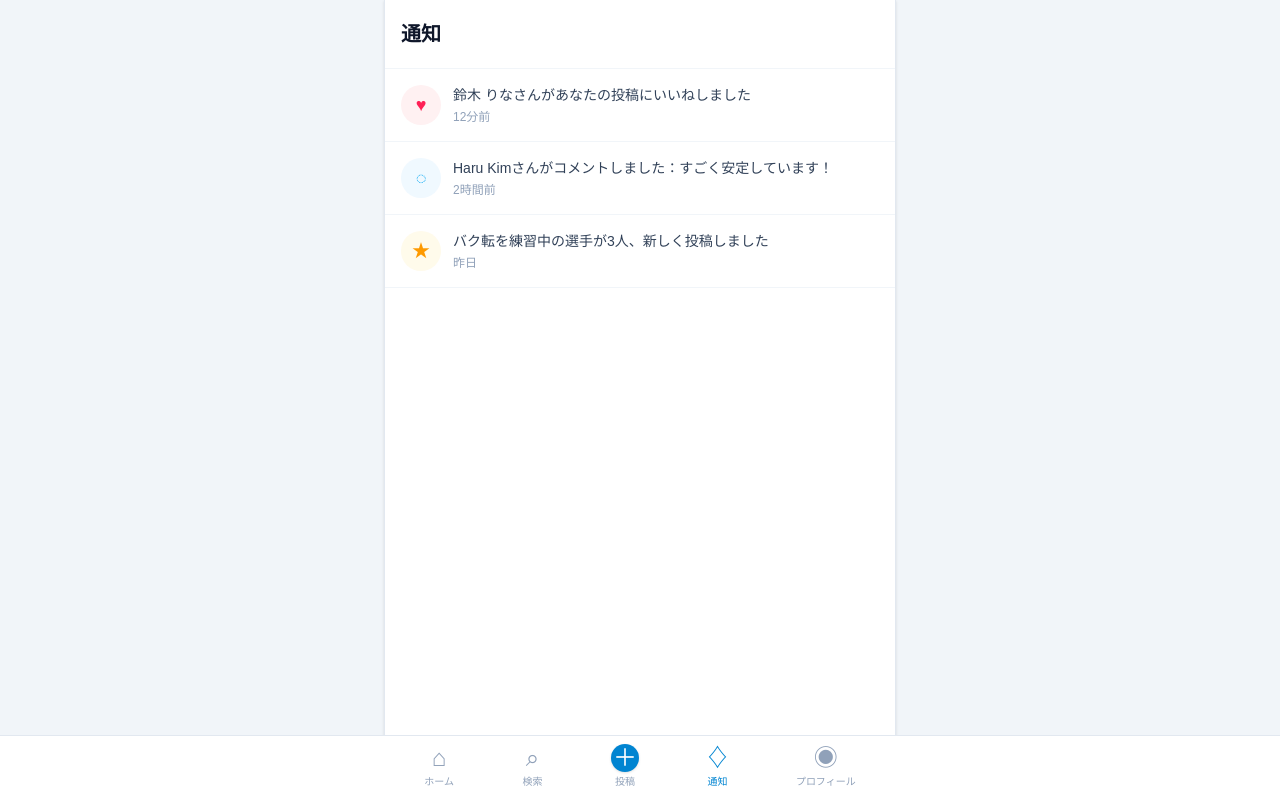
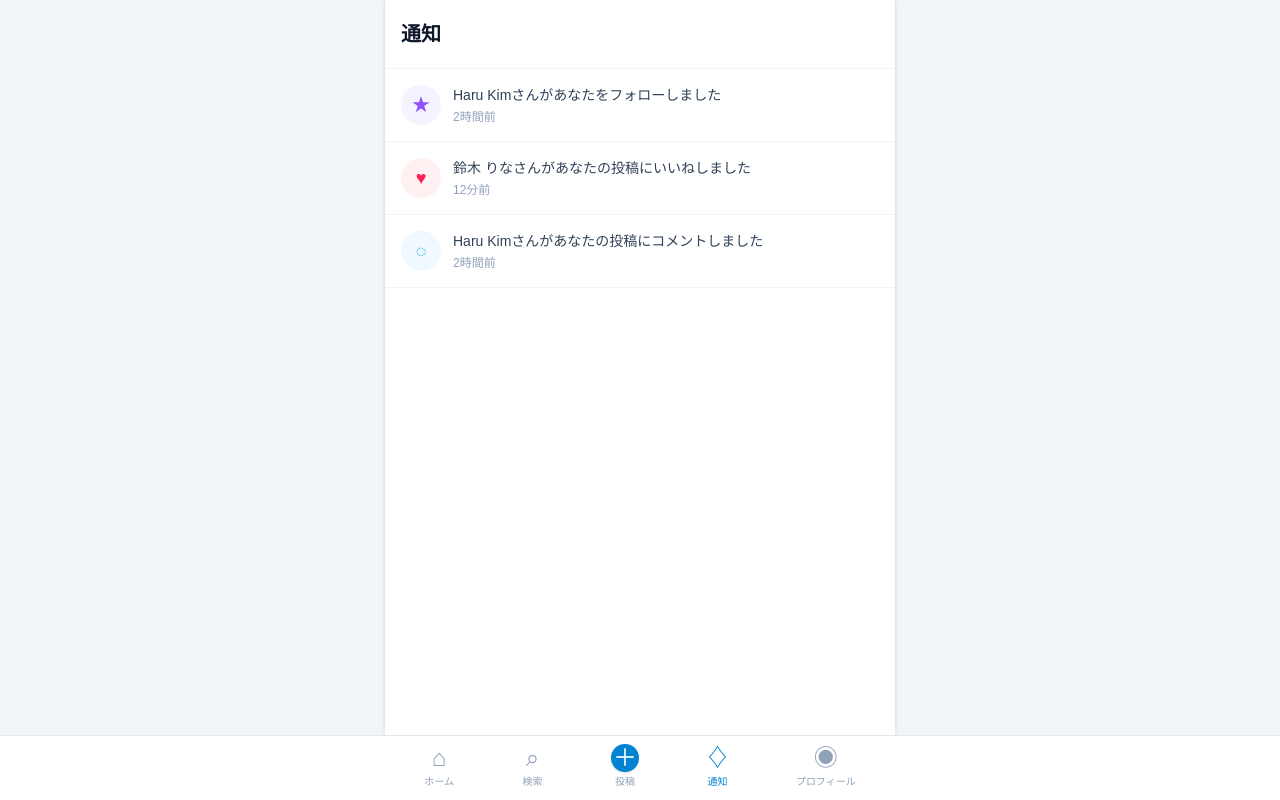
Before and after one commit to oG4BUo/GymSkill, a Next.js app: page /notifications in a window 1280 px wide. Built offline with nearby package versions, Linux system fonts and the light colour scheme.

Commit message:
feat: add notification system

```diff
--- a/src/app/notifications/page.tsx
+++ b/src/app/notifications/page.tsx
@@ -1,2 +1,52 @@
-const notifications = [{ icon: "♥", text: "鈴木 りなさんがあなたの投稿にいいねしました", time: "12分前", color: "text-rose-500 bg-rose-50" }, { icon: "◌", text: "Haru Kimさんがコメントしました：すごく安定しています！", time: "2時間前", color: "text-sky-500 bg-sky-50" }, { icon: "★", text: "バク転を練習中の選手が3人、新しく投稿しました", time: "昨日", color: "text-amber-500 bg-amber-50" }];
-export default function NotificationsPage() { return <><header className="border-b border-slate-100 px-4 py-5"><h1 className="text-xl font-bold">通知</h1></header><div>{notifications.map((item) => <div key={item.text} className="flex gap-3 border-b border-slate-100 px-4 py-4"><div className={`flex h-10 w-10 shrink-0 items-center justify-center rounded-full text-lg ${item.color}`}>{item.icon}</div><div><p className="text-sm leading-5 text-slate-700">{item.text}</p><p className="mt-1 text-xs text-slate-400">{item.time}</p></div></div>)}</div></>; }
+"use client";
+
+import Link from "next/link";
+import { initialLikes, sampleUsers } from "@/data/mock-data";
+import { useApp } from "@/components/providers/app-provider";
+import { getNotifications, type Notification } from "@/lib/notification-stats";
+
+const currentUserId = "me";
+
+const notificationStyle: Record<Notification["type"], { icon: string; color: string; text: (name: string) => string }> = {
+  follow: { icon: "★", color: "text-violet-500 bg-violet-50", text: (name) => `${name}さんがあなたをフォローしました` },
+  like: { icon: "♥", color: "text-rose-500 bg-rose-50", text: (name) => `${name}さんがあなたの投稿にいいねしました` },
+  comment: { icon: "◌", color: "text-sky-500 bg-sky-50", text: (name) => `${name}さんがあなたの投稿にコメントしました` },
+};
+
+export default function NotificationsPage() {
+  const { posts, follows } = useApp();
+  const notifications = getNotifications({ currentUserId, follows, likes: initialLikes, posts, users: sampleUsers });
+
+  return (
+    <>
+      <header className="border-b border-slate-100 px-4 py-5">
+        <h1 className="text-xl font-bold">通知</h1>
+      </header>
+      <div>
+        {notifications.length ? (
+          notifications.map((notification) => {
+            const style = notificationStyle[notification.type];
+            const href = notification.type === "follow" ? `/users/${notification.actor.id}` : `/posts/${notification.postId}`;
+            return (
+              <Link
+                key={notification.id}
+                href={href}
+                className="flex gap-3 border-b border-slate-100 px-4 py-4 active:bg-slate-50"
+              >
+                <div className={`flex h-10 w-10 shrink-0 items-center justify-center rounded-full text-lg ${style.color}`}>
+                  {style.icon}
+                </div>
+                <div>
+                  <p className="text-sm leading-5 text-slate-700">{style.text(notification.actor.name)}</p>
+                  <p className="mt-1 text-xs text-slate-400">{notification.createdAt}</p>
+                </div>
+              </Link>
+            );
+          })
+        ) : (
+          <p className="px-4 py-14 text-center text-sm text-slate-400">まだ通知はありません。</p>
+        )}
+      </div>
+    </>
+  );
+}
--- a/src/data/mock-data.ts
+++ b/src/data/mock-data.ts
@@ -1,4 +1,4 @@
-import type { Follow, Post, Skill, User } from "@/types";
+import type { Follow, Like, Post, Skill, User } from "@/types";
 
 export const skillCatalog: Skill[] = [
   { id: "floor-forward-roll", name: "前転", apparatus: "ゆか", difficulty: "beginner", visualKey: "roll" }, { id: "floor-backward-roll", name: "後転", apparatus: "ゆか", difficulty: "beginner", visualKey: "roll-back" }, { id: "floor-cartwheel", name: "側転", apparatus: "ゆか", difficulty: "beginner", visualKey: "cartwheel" }, { id: "floor-roundoff", name: "ロンダート", apparatus: "ゆか", difficulty: "intermediate", visualKey: "roundoff" }, { id: "floor-back-handspring", name: "バク転", apparatus: "ゆか", difficulty: "intermediate", visualKey: "handspring" }, { id: "floor-back-tuck", name: "バク宙", apparatus: "ゆか", difficulty: "advanced", visualKey: "back-tuck" }, { id: "floor-front-tuck", name: "前宙", apparatus: "ゆか", difficulty: "advanced", visualKey: "front-tuck" },
@@ -10,11 +10,14 @@ export const currentUser: User = { id: "me", name: "山田 葵", handle: "aoi_gy
 export const sampleUsers: User[] = [currentUser, { id: "rina", name: "鈴木 りな", handle: "rina.gym", avatar: "り", country: "日本", bio: "中学2年生。きれいな着地を目指しています。", skills: [{ ...findSkill("floor-back-handspring"), status: "practicing" }, { ...findSkill("vault-handspring"), status: "wish" }] }, { id: "haru", name: "Haru Kim", handle: "haru_moves", avatar: "H", country: "韓国", bio: "Gymnastics is my daily rhythm.", skills: [{ ...findSkill("bar-giant"), status: "practicing" }, { ...findSkill("bar-kip"), status: "mastered" }] }];
 export const initialFollows: Follow[] = [
   { followerId: "rina", followingId: "haru" },
-  { followerId: "haru", followingId: "me" },
+  { followerId: "haru", followingId: "me", createdAt: "2時間前" },
   { followerId: "me", followingId: "rina" },
+];
+export const initialLikes: Like[] = [
+  { userId: "rina", postId: "post-3", createdAt: "12分前" },
 ];
 export const initialPosts: Post[] = [
   { id: "post-1", author: sampleUsers[1], skill: findSkill("floor-back-handspring"), body: "今日は着地で一歩を減らすことが目標。腕を最後まで振り上げる意識で練習しました！", createdAt: "18分前", likes: 24, videoLabel: "練習動画", comments: [] },
   { id: "post-2", author: sampleUsers[2], skill: findSkill("bar-giant"), body: "車輪のリズムを整える基礎練習。もっと肩を開けるようにしたいです。", createdAt: "1時間前", likes: 41, videoLabel: "練習動画", comments: [] },
-  { id: "post-3", author: currentUser, skill: findSkill("floor-back-handspring"), body: "補助ありでバク転の反復！少しずつ怖さがなくなってきました。", createdAt: "昨日", likes: 16, comments: [] },
+  { id: "post-3", author: currentUser, skill: findSkill("floor-back-handspring"), body: "補助ありでバク転の反復！少しずつ怖さがなくなってきました。", createdAt: "昨日", likes: 16, comments: [{ id: "comment-seed-1", author: sampleUsers[2], body: "すごく安定しています！", createdAt: "2時間前" }] },
 ];
--- /dev/null
+++ b/src/lib/notification-stats.ts
@@ -0,0 +1,66 @@
+import type { Follow, Like, Post, User } from "@/types";
+
+export type Notification = {
+  id: string;
+  type: "follow" | "like" | "comment";
+  actor: User;
+  createdAt: string;
+  /** like/commentの場合のみ。タップ時の遷移先投稿ID */
+  postId?: string;
+};
+
+/**
+ * 現在のフォロー関係・いいね関係・投稿のコメントから、自分（currentUserId）宛の通知一覧を導出する。
+ * 通知専用の状態は持たず、既存データからその都度計算する読み取り専用のビュー。
+ */
+export function getNotifications({
+  currentUserId,
+  follows,
+  likes,
+  posts,
+  users,
+}: {
+  currentUserId: string;
+  follows: Follow[];
+  likes: Like[];
+  posts: Post[];
+  users: User[];
+}): Notification[] {
+  const findUser = (id: string) => users.find((user) => user.id === id);
+
+  const followNotifications: Notification[] = follows
+    .filter((follow) => follow.followingId === currentUserId && follow.followerId !== currentUserId)
+    .map((follow): Notification | null => {
+      const actor = findUser(follow.followerId);
+      return actor
+        ? { id: `follow-${follow.followerId}-${follow.followingId}`, type: "follow", actor, createdAt: follow.createdAt ?? "" }
+        : null;
+    })
+    .filter((notification): notification is Notification => notification !== null);
+
+  const likeNotifications: Notification[] = likes
+    .filter((like) => posts.find((post) => post.id === like.postId)?.author.id === currentUserId)
+    .map((like): Notification | null => {
+      const actor = findUser(like.userId);
+      return actor
+        ? { id: `like-${like.userId}-${like.postId}`, type: "like", actor, createdAt: like.createdAt, postId: like.postId }
+        : null;
+    })
+    .filter((notification): notification is Notification => notification !== null);
+
+  const commentNotifications: Notification[] = posts
+    .filter((post) => post.author.id === currentUserId)
+    .flatMap((post) =>
+      post.comments
+        .filter((comment) => comment.author.id !== currentUserId)
+        .map((comment) => ({
+          id: `comment-${comment.id}`,
+          type: "comment" as const,
+          actor: comment.author,
+          createdAt: comment.createdAt,
+          postId: post.id,
+        })),
+    );
+
+  return [...followNotifications, ...likeNotifications, ...commentNotifications];
+}
--- a/src/types/index.ts
+++ b/src/types/index.ts
@@ -15,4 +15,6 @@ export type User = { id: string; name: string; handle: string; avatar: string; c
 export type Comment = { id: string; author: User; body: string; createdAt: string };
 export type Post = { id: string; author: User; skill: Skill; body: string; createdAt: string; likes: number; comments: Comment[]; videoLabel?: string };
 /** フォロー関係。userIdの組み合わせのみを持つ中間テーブル形式（Supabaseのfollowsテーブルにそのまま対応させるための設計） */
-export type Follow = { followerId: string; followingId: string };
+export type Follow = { followerId: string; followingId: string; createdAt?: string };
+/** いいね関係。誰がどの投稿にいいねしたかを表す中間テーブル形式（通知機能のためのみに使用し、Post.likesの数値カウントとは独立して管理する） */
+export type Like = { userId: string; postId: string; createdAt: string };
```
